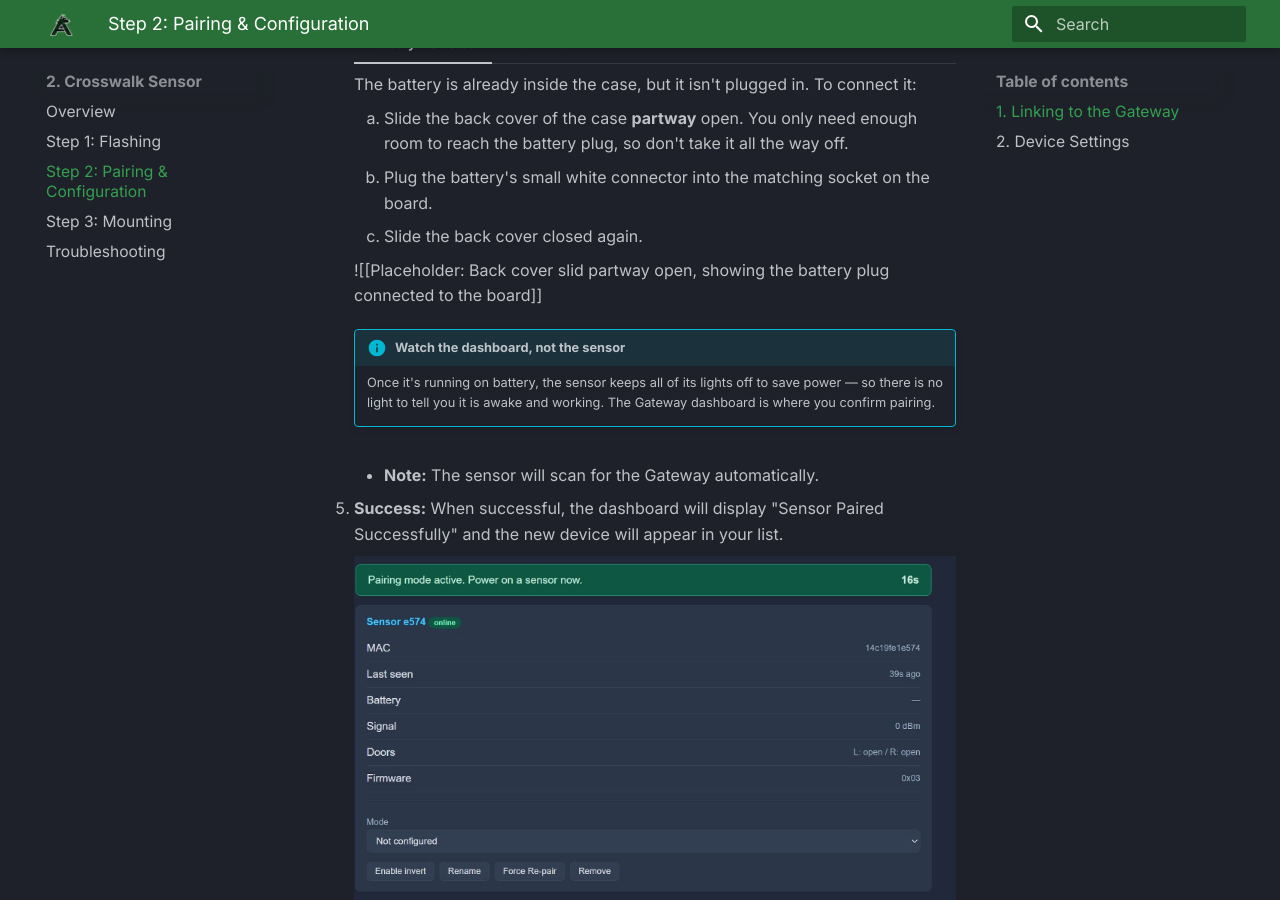
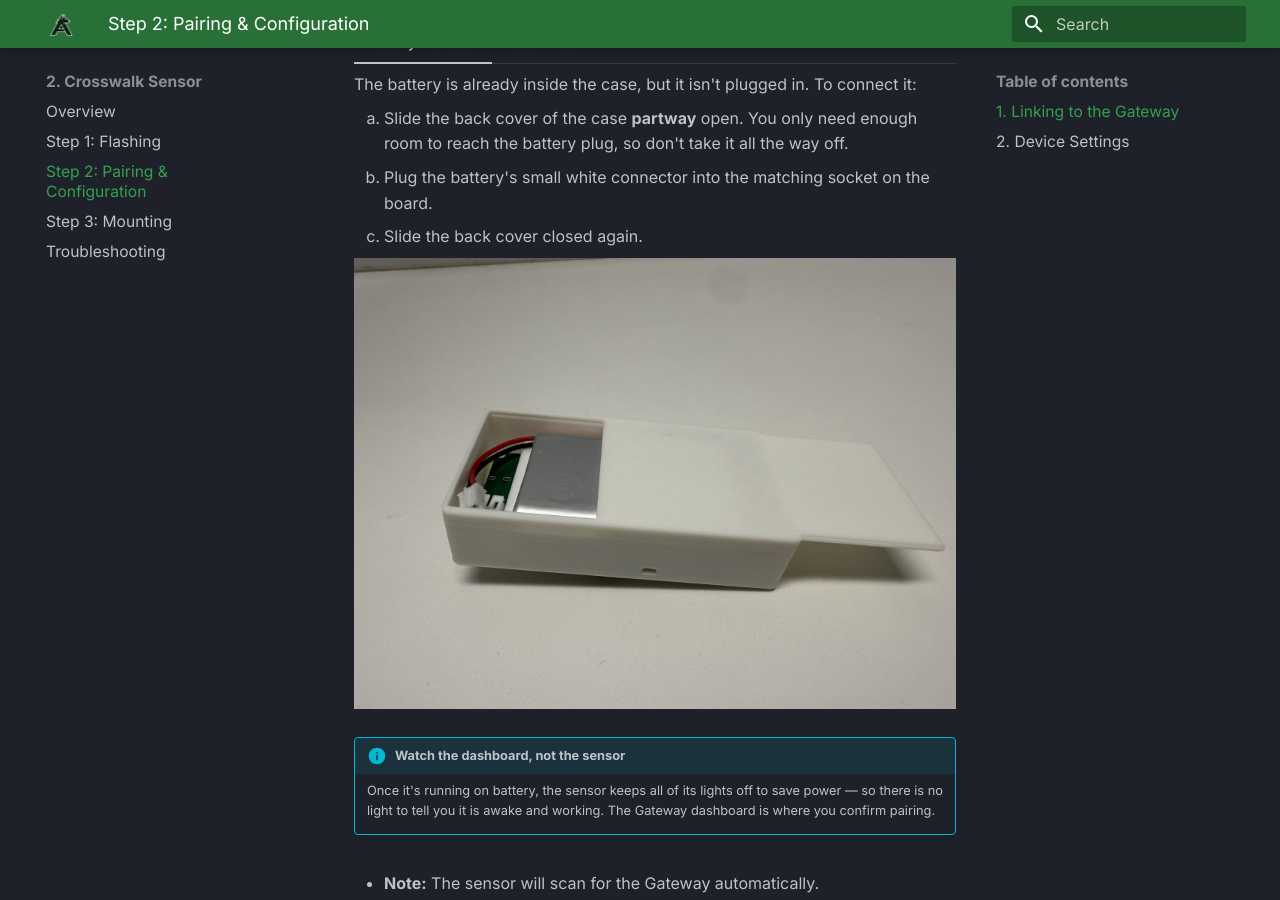
Before and after one commit to apexsensorlabsllc/apexsensorlabsllc.github.io, an MkDocs documentation site: the page built from docs/crosswalk/sensor-config.md, in a window 1280 px wide and 900 px high, scrolled down 1171 px. Built offline with MkDocs 1.6.1 and Material for MkDocs 9.7.7, drawn with Linux system fonts in a browser that asks for light colours; some web fonts are replaced.

Commit message:
Fill the sensor photo gaps and drop unused images
- Show the back cover slid partway open (CW_Slide_Top) for the
  battery step in pairing
- Drop the mounting-direction placeholder; the written rule is enough
- Resize the Gateway BOOT photo to 1600x1200 (1.5 MB -> 81 KB)
- Delete six photos left unused by removing the Assembly page

```diff
--- a/docs/crosswalk/sensor-config.md
+++ b/docs/crosswalk/sensor-config.md
@@ -27,7 +27,7 @@ To add a new sensor, you must first put the Gateway into "Pairing Mode."
         2.  Plug the battery's small white connector into the matching socket on the board.
         3.  Slide the back cover closed again.
 
-        ![[Placeholder: Back cover slid partway open, showing the battery plug connected to the board]]
+        ![Back cover slid partway open, showing the battery and its plug next to the board](./pictures/CW_Slide_Top.jpeg)
 
         !!! info "Watch the dashboard, not the sensor"
             Once it's running on battery, the sensor keeps all of its lights off to save power — so there is no light to tell you it is awake and working. The Gateway dashboard is where you confirm pairing.
```
Also changed, not shown: docs/crosswalk/sensor-install.md (+0 -2 lines), docs/crosswalk/pictures/2-NoLid_BOOT.jpeg, docs/crosswalk/pictures/CW_Battery.jpeg (deleted), docs/crosswalk/pictures/CW_Battery_Lid.jpeg (deleted), docs/crosswalk/pictures/CW_Board.jpeg (deleted), docs/crosswalk/pictures/CW_Parts.jpeg (deleted), docs/crosswalk/pictures/Crosswalk_Parts.jpeg (deleted), docs/crosswalk/pictures/Crosswalk_Sensor_Close.jpeg (deleted).
